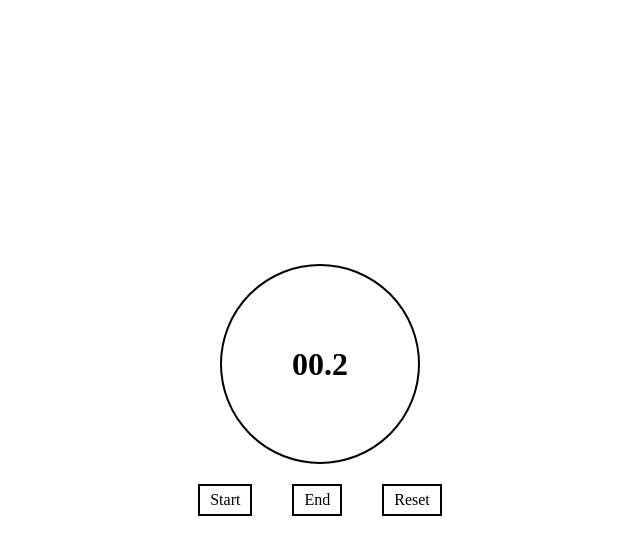
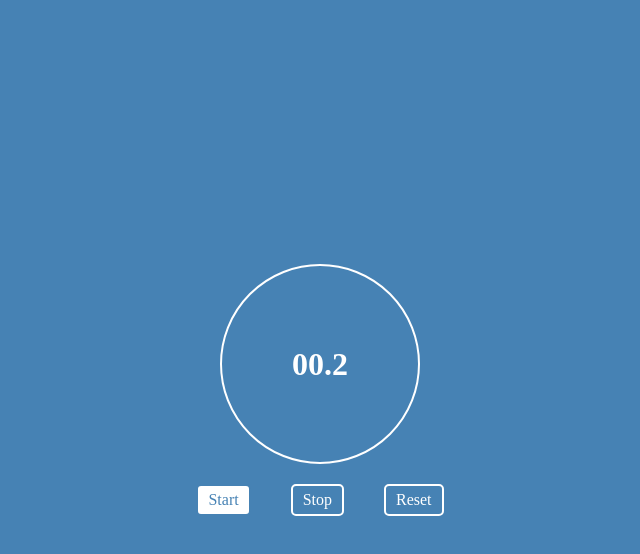
Before and after one commit to kokohany655/stop-watch, a plain HTML site: page index.html in a window 1280 px wide. Both pictures are taken after a click on the element "Start". Shown: the whole page, without its empty margins (320-960 px from the left). Drawn offline with Linux system fonts and the light colour scheme.

Commit message:
first commit

```diff
--- a/index.css
+++ b/index.css
@@ -3,7 +3,10 @@
     margin: 0%;
     box-sizing: border-box;
 }
-
+body{
+    background-color: steelblue;
+    color: white;
+}
 
 .container , .circle , .buttons{
     display: flex;
@@ -16,10 +19,11 @@
 }
 
 .circle{
-    border: 2px solid black;
+    border: 2px solid white;
     border-radius: 50%;
     height: 200px;
     width: 200px;
+
 }
 
 .button{
@@ -27,9 +31,11 @@
     border: 2px solid ;
     margin: 20px;
     cursor: pointer;
+    border-radius: 5px;
+    transition: all .5s ease;
 }
 
-.button:active{
-    color: white;
-    background-color: black;
+.button.active{
+    color: steelblue;
+    background-color:white;
 }
--- a/index.html
+++ b/index.html
@@ -17,7 +17,7 @@
     </div>
         <div class="buttons">
         <div class="button" id="start">Start</div>
-        <div class="button" id="end">End</div>
+        <div class="button" id="end">Stop</div>
         <div class="button" id="reset">Reset</div>
      </div>
     </div>
--- a/index.js
+++ b/index.js
@@ -3,7 +3,7 @@ const end = document.getElementById('end')
 const reset = document.getElementById('reset')
 let second = document.querySelector('.second')
 let minutes = document.querySelector('.minute')
-
+const buttons = document.querySelectorAll('.button')
 
 function StopWatch(){
     let interval ,running;
@@ -31,6 +31,7 @@ function StopWatch(){
     }
 
     this.reset= function(){
+        running =false
         clearInterval(interval)
         second.textContent= '00'
         minutes.textContent='00'
@@ -41,3 +42,11 @@ const newStopWatch = new StopWatch();
 start.addEventListener('click', newStopWatch.start)
 end.addEventListener('click' , newStopWatch.end)
 reset.addEventListener('click' , newStopWatch.reset)
+buttons.forEach(e=>{
+    e.classList.remove('active')
+    e.addEventListener('click' , ()=>{
+    buttons.forEach(a=>{a.classList.remove('active')})
+    e.classList.add('active')
+    })
+
+})
```
